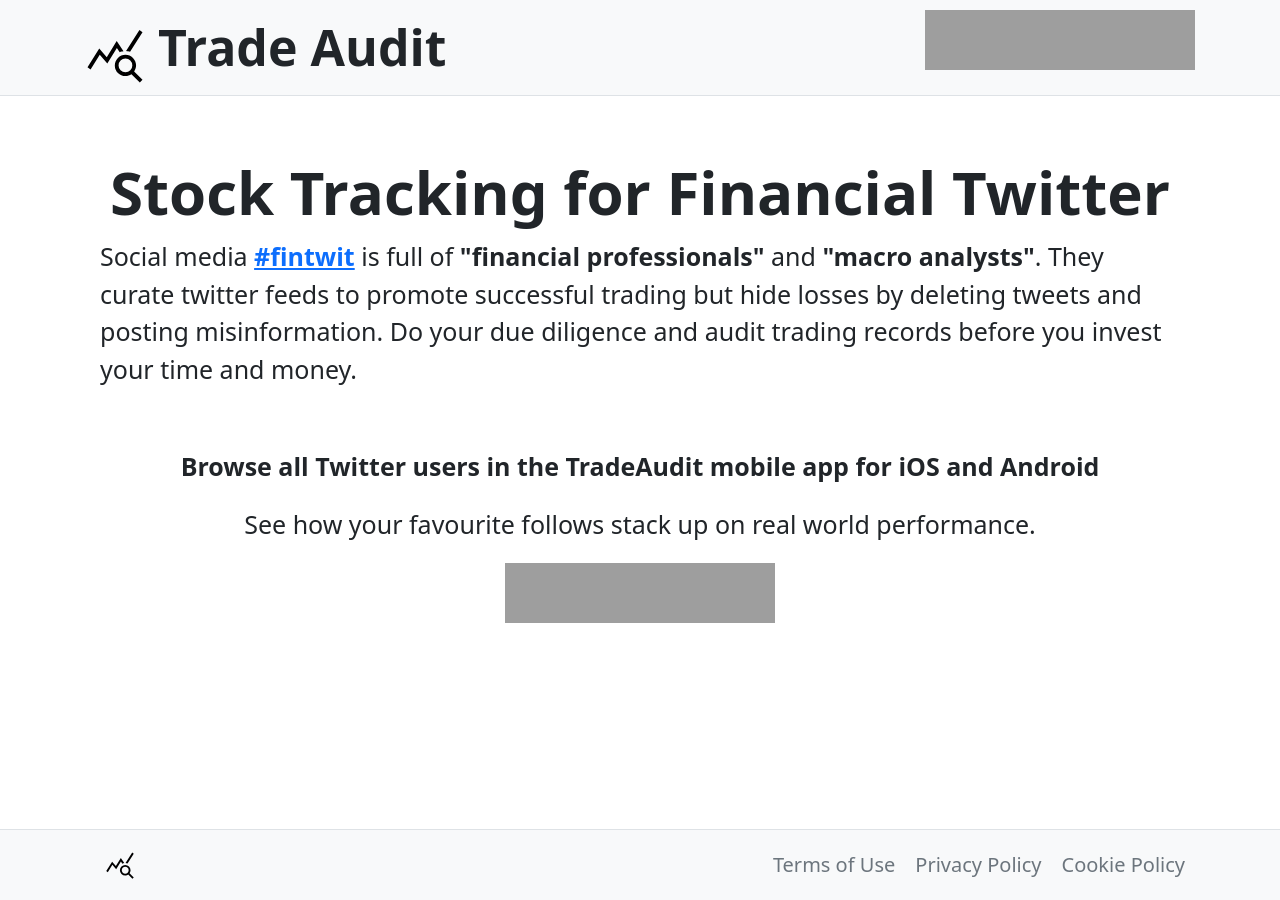
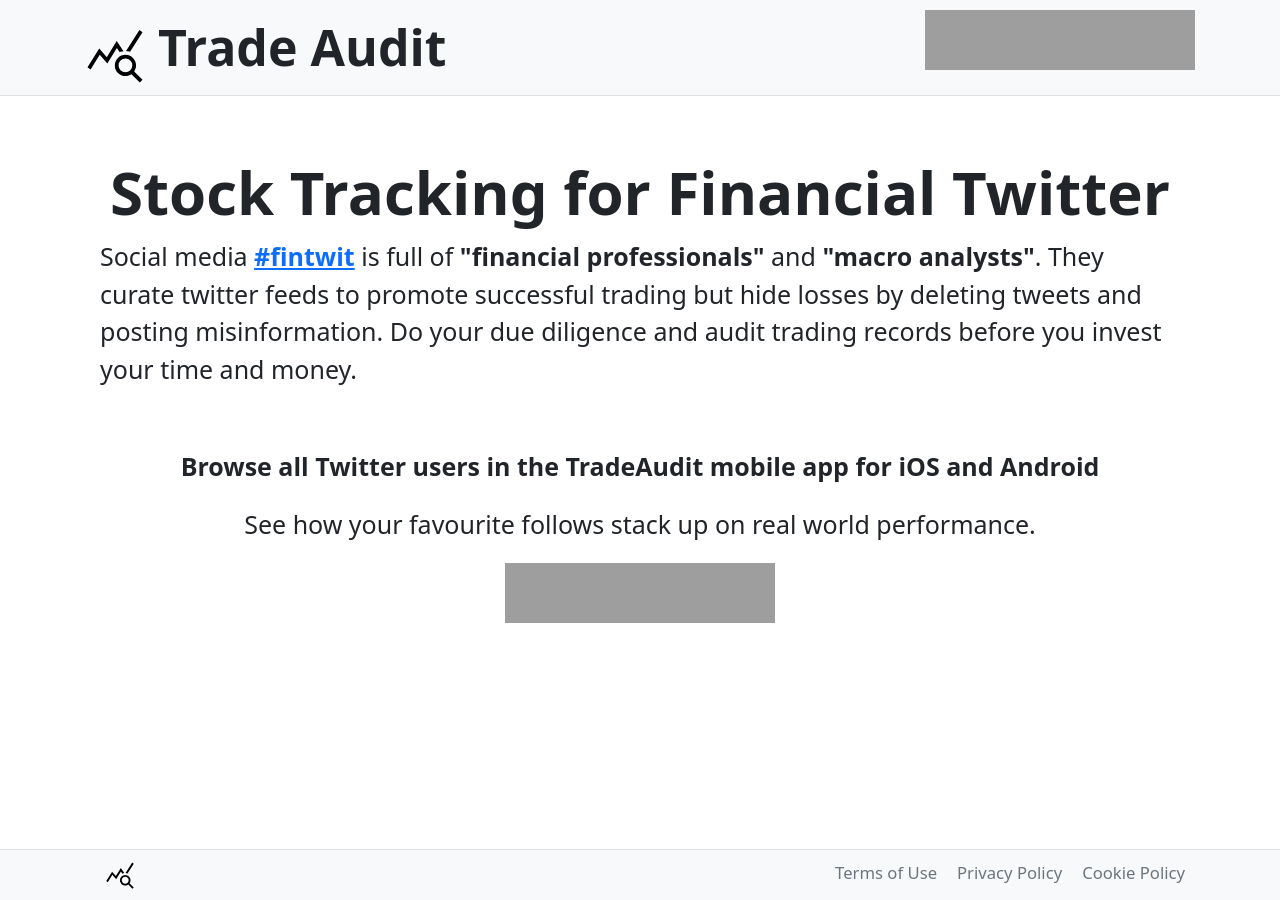
Before and after one commit to stevenrskelton/tradeaudit.app, a Jekyll site: the page built from index.html, in a window 1280 px wide. Built offline with Jekyll 4.4.1, drawn with Linux system fonts in a browser that asks for light colours; grey boxes are pictures that could not be loaded.

Commit message:
Update empty.html

```diff
--- a/_layouts/empty.html
+++ b/_layouts/empty.html
@@ -30,7 +30,7 @@
     {{ content }}
   </main>
 
-  <footer class="py-2 bg-light border-top footer mt-auto">
+  <footer class="bg-light border-top footer mt-auto" style="font-size:smaller">
     <div class="container-xl d-flex flex-wrap me-auto">
         <a href="/" class="nav nav-item nav-link text-muted me-auto">
             <img src="https://tradeaudit.app/assets/query_stats_FILL0_wght400_GRAD0_opsz48.svg" class="align-bottom"
```
